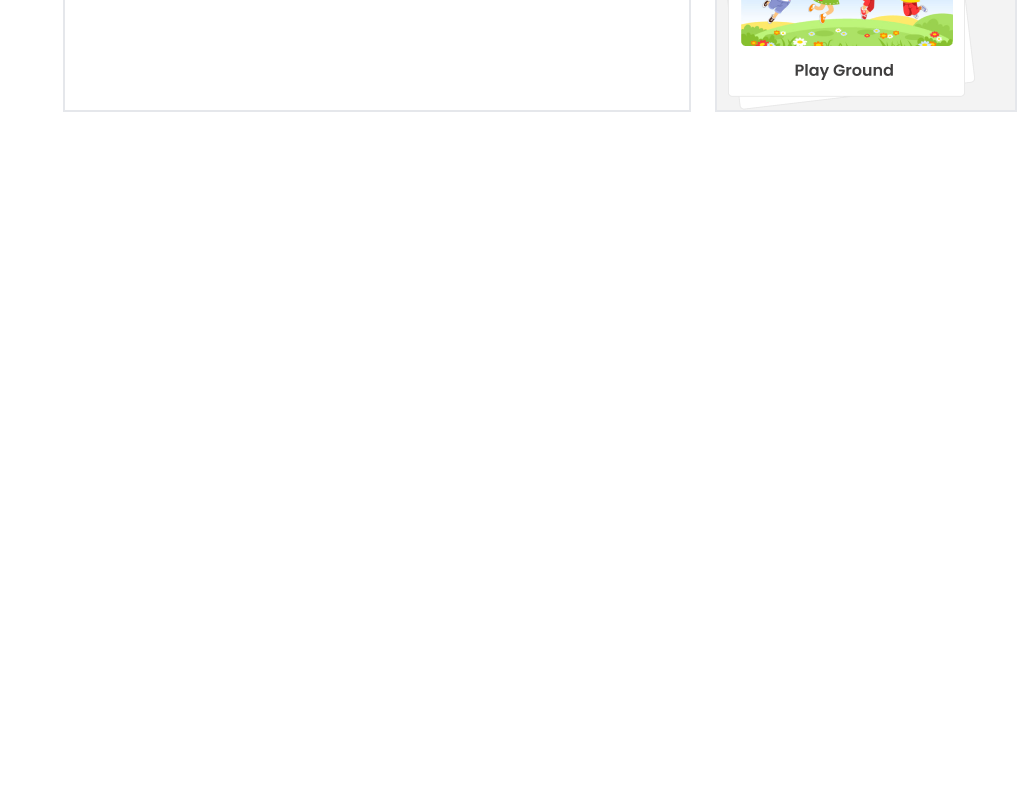
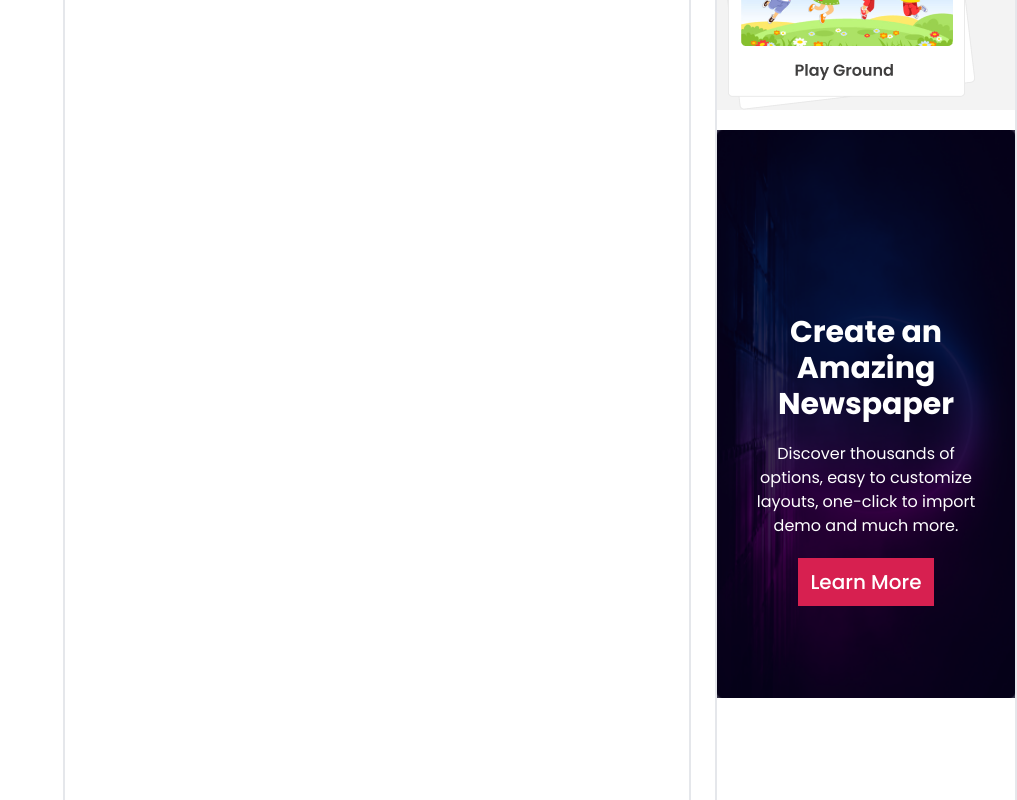
Before and after one commit to Fardin7864/dragon-news, a React (Vite) app: page / in a window 1280 px wide. Shown: the part 1400-2200 px from the top of the page, without its empty margins (263-1280 px from the left). Before the commit the page ends 1512 px from the top, so only its background shows below. Built offline with nearby package versions, Linux system fonts and the light colour scheme.

Commit message:
crate ad on right nav

```diff
--- a/src/pages/Home/Home.jsx
+++ b/src/pages/Home/Home.jsx
@@ -3,6 +3,7 @@ import Marquee from "react-fast-marquee";
 import Navbar from "../../components/Navbar/Navbar";
 import Category from "../../components/Category/Category";
 import RightNav from "../../components/RightNav/RightNav";
+import adimg from "../../assets/bg.png"
 
 
 const Home = () => {
@@ -32,6 +33,18 @@ const Home = () => {
         </div>
         <div className="border-2">
             <RightNav></RightNav>
+            <div className="mt-5 w-full">
+              <div>
+                <img src={adimg} alt=""  className="w-full"/>
+              </div>
+              <div className="relative -top-96 text-center space-y-5 px-7">
+                <h2 className="text-3xl font-bold text-white">Create an <br /> Amazing <br /> Newspaper</h2>
+                <p className="text-white text-base">Discover thousands of options, easy to customize layouts, one-click to import demo and much more.</p>
+                <button className=" h-12 bg-[#D72050] text-[#FFF] text-xl font-medium leading-7  px-3">
+                  Learn More
+                </button>
+              </div>
+            </div>
         </div>
       </div>
     </div>
```
